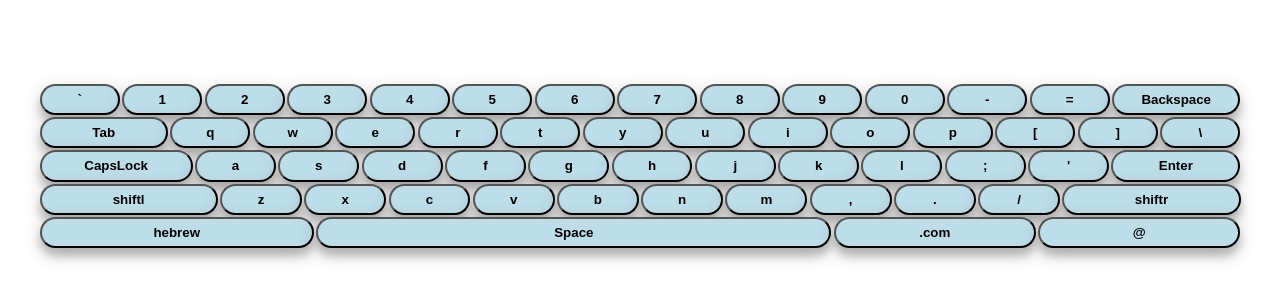
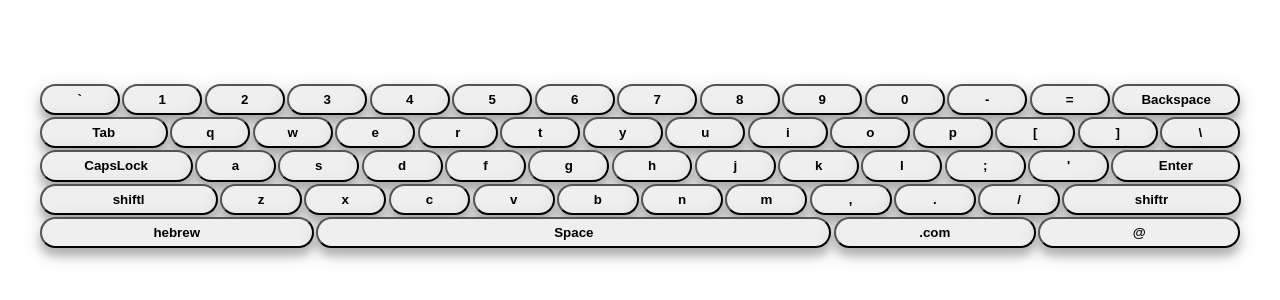
Before and after one commit to obenari/react-app-text-editor, a React (Create React App) app: page / in a window 1280 px wide. Shown: the part 436-736 px from the top of the page. Built offline with nearby package versions, Linux system fonts and the light colour scheme.

Commit message:
btn color

```diff
--- a/src/keyboard.css
+++ b/src/keyboard.css
@@ -35,7 +35,7 @@ body {
 .key-btn {
   margin: 0.1%;
   box-shadow: 0 8px 8px 0 rgba(0, 0, 0, 0.2), 0 6px 20px 0 rgba(0, 0, 0, 0.19);
-  background-color: rgb(189, 221, 233);
+  /* background-color: rgb(189, 221, 233); */
   border-radius: 30px;
   font-weight: bold;
 }
```
